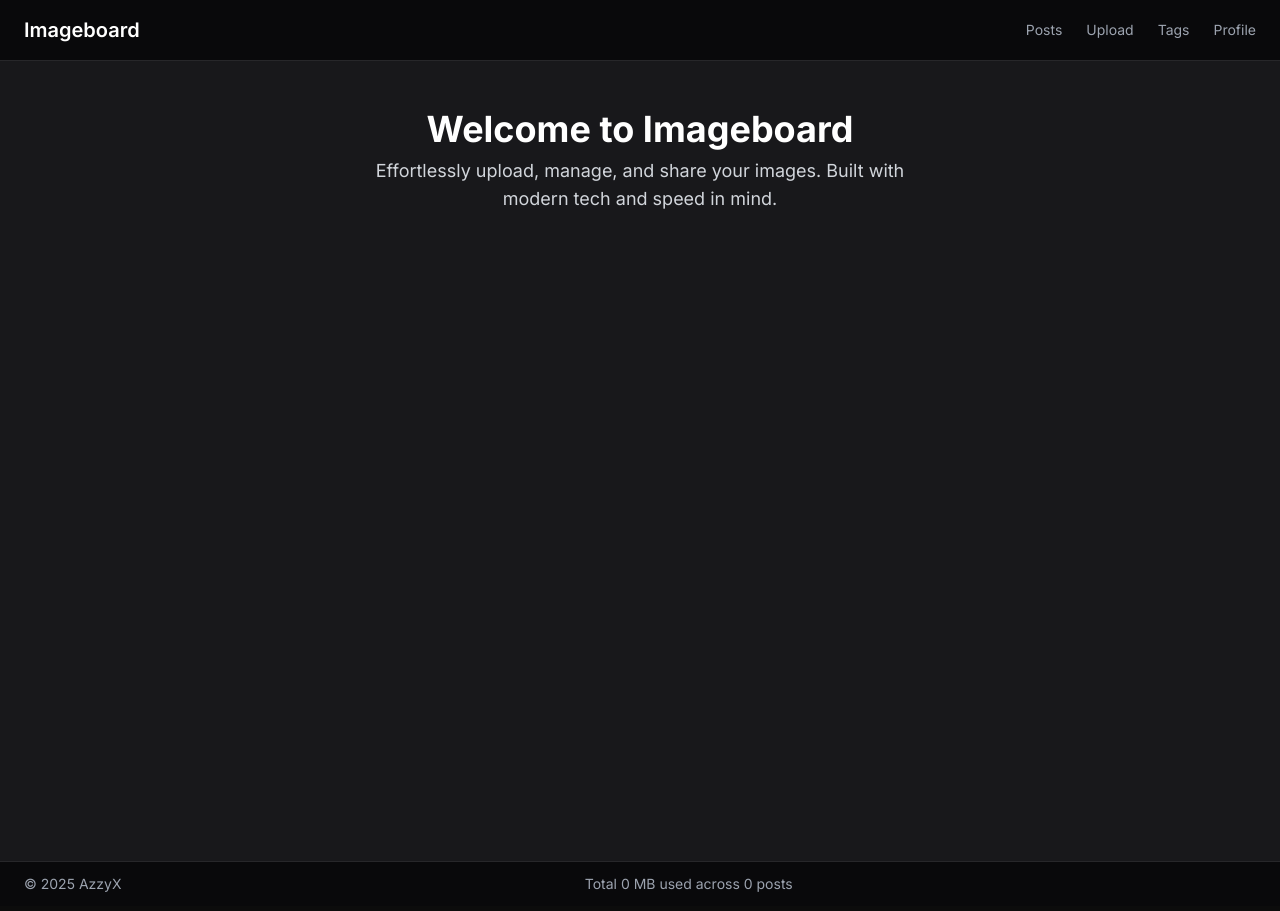
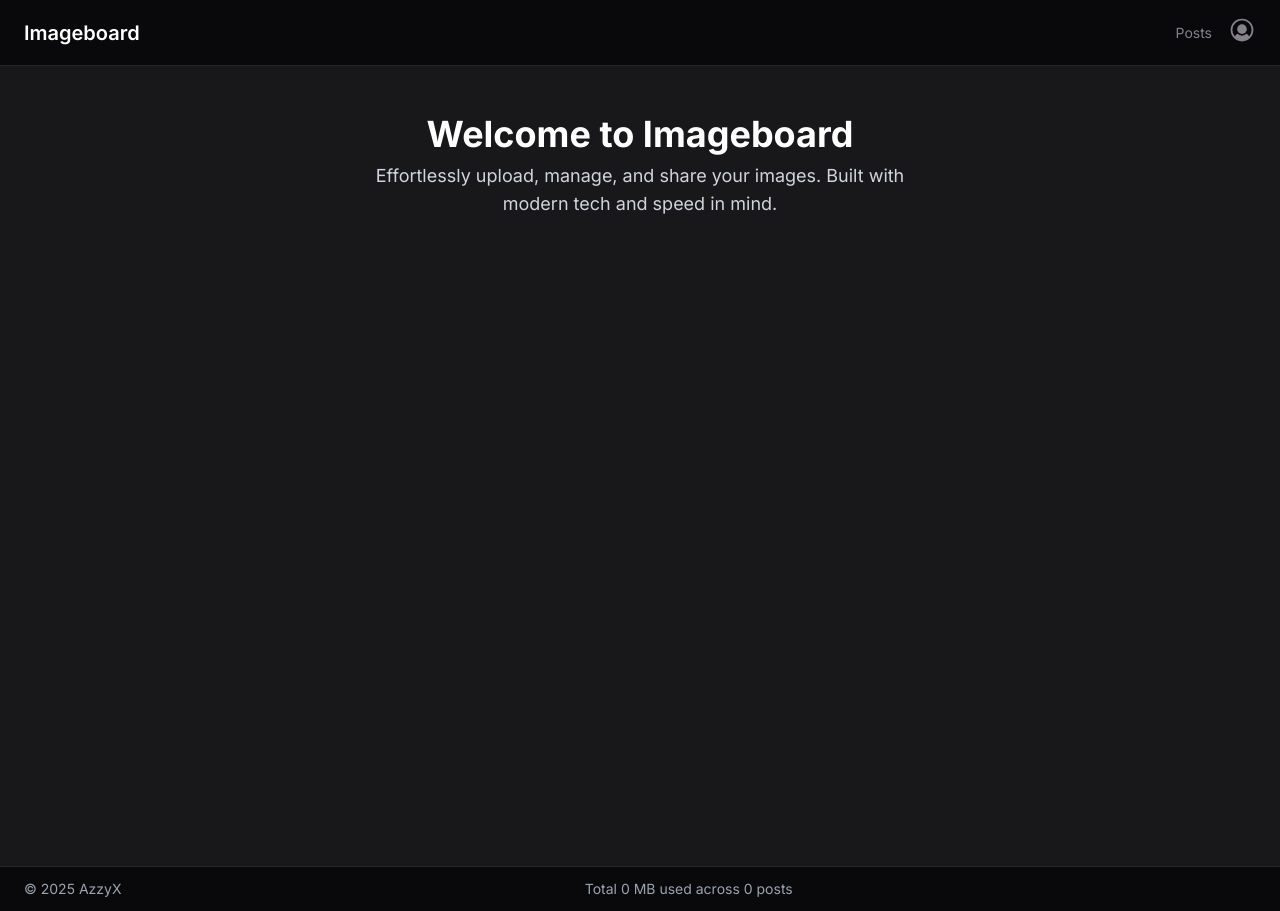
Before and after one commit to WWYDF/BooruParty, a Next.js app in the folder frontend/: page / in a window 1280 px wide. Built offline with nearby package versions, Linux system fonts and the light colour scheme; no server answers; the database is empty.

Commit message:
navbar overhaul pt 1

```diff
--- a/frontend/src/app/api/users/self/route.ts
+++ b/frontend/src/app/api/users/self/route.ts
@@ -9,6 +9,22 @@ export async function GET() {
   const session = await auth();
 
   if (!session?.user) {
+    if (process.env.GUEST_VIEWING == "true") {
+      const empty = {
+        role: {
+          id: -1,
+          name: "GUEST",
+          permissions: [
+            {
+              id: 24,
+              name: "posts_view"
+            }
+          ]
+        }
+      }
+
+      return NextResponse.json(empty);
+    }
     return new NextResponse('Unauthorized', { status: 401 });
   }
 
@@ -16,18 +32,27 @@ export async function GET() {
 
   const user = await prisma.user.findUnique({
     where: { id: userId },
-    include: {
-      preferences: true,
+    select: {
+      id: true,
+      email: true,
+      username: true,
+      avatar: true,
+      description: true,
+      lastLogin: true,
+      createdAt: true,
+      preferences: {
+        select: {
+          layout: true,
+          theme: true,
+          postsPerPage: true,
+        }
+      },
       role: {
         include: {
-          permissions: {
-            select: {
-              name: true
-            }
-          }
+          permissions: true
         }
-      }
-    },
+      },
+    }
   });
 
   return NextResponse.json({
--- a/frontend/src/app/layout.tsx
+++ b/frontend/src/app/layout.tsx
@@ -38,8 +38,8 @@ export default function RootLayout({
     <html lang="en">
       <head />
       <body className={`${inter.className} min-h-screen flex flex-col`}>
-        <Navbar />
         <AuthProvider>
+          <Navbar />
           <ToastProvider>
             <main className="flex-grow">
               {children}
--- a/frontend/src/components/clientSide/Navbar.tsx
+++ b/frontend/src/components/clientSide/Navbar.tsx
@@ -1,9 +1,54 @@
 'use client';
 
 import Link from 'next/link';
-import { motion } from 'framer-motion';
+import { useEffect, useRef, useState } from 'react';
+import { motion, AnimatePresence } from 'framer-motion';
+import { UserCircle } from 'phosphor-react';
+
+type UserInfo = {
+  id: string;
+  username: string;
+  avatar: string;
+  role: {
+    name: string;
+    permissions: { name: string }[];
+  };
+};
 
 export default function Navbar() {
+  const [user, setUser] = useState<UserInfo | null>(null);
+  const [dropdownOpen, setDropdownOpen] = useState(false);
+  const dropdownRef = useRef<HTMLDivElement>(null);
+
+  useEffect(() => {
+    fetch('/api/users/self')
+      .then((res) => res.ok ? res.json() : null)
+      .then((data) => {
+        if (data && data.username) {
+          setUser(data); // logged-in user
+        } else if (data?.role?.name === "GUEST") {
+          setUser(data); // treat as guest with permissions
+        } else {
+          setUser(null); // fallback
+        }
+      });
+  }, []);
+
+  useEffect(() => {
+    const handleClickOutside = (e: MouseEvent) => {
+      if (
+        dropdownRef.current &&
+        !dropdownRef.current.contains(e.target as Node)
+      ) {
+        setDropdownOpen(false);
+      }
+    };
+    document.addEventListener("mousedown", handleClickOutside);
+    return () => document.removeEventListener("mousedown", handleClickOutside);
+  }, []);
+
+  const hasPerm = (perm: string) => user?.role?.permissions?.some((p) => p.name === perm);
+
   return (
     <motion.nav
       initial={{ y: -20, opacity: 0 }}
@@ -14,11 +59,67 @@ export default function Navbar() {
       <Link href="/" className="text-xl font-semibold text-white">
         Imageboard
       </Link>
-      <div className="flex gap-6 text-sm text-gray-400">
+
+      <div className="flex gap-4 items-center text-sm text-subtle">
         <Link href="/posts" className="hover:text-white transition">Posts</Link>
-        <Link href="/upload" className="hover:text-white transition">Upload</Link>
-        <Link href="/dashboard/tags" className="hover:text-white transition">Tags</Link>
-        <Link href="/profile" className="hover:text-white transition">Profile</Link>
+        {hasPerm('post_create') && (
+          <Link href="/upload" className="hover:text-white transition">Upload</Link>
+        )}
+        {hasPerm('dashboard_view') && (
+          <Link href="/dashboard" className="hover:text-white transition">Dashboard</Link>
+        )}
+        {hasPerm("posts_view") && (
+          <Link href="/users" className="hover:text-white transition">
+            Users
+          </Link>
+        )}
+
+        {/* Avatar or Login/Register */}
+        {user?.username && user.avatar ? (
+          <Link href={`/profile`}>
+            <img
+              src={user.avatar}
+              alt={user.username}
+              className="w-8 h-8 rounded-full object-cover border border-zinc-700 hover:border-accent transition"
+            />
+          </Link>
+        ) : (
+          <div className="relative" ref={dropdownRef}>
+            <button
+              onClick={() => setDropdownOpen((v) => !v)}
+              className="text-subtle hover:text-accent transition focus:outline-none"
+            >
+              <UserCircle size={28} weight="fill" />
+            </button>
+
+            <AnimatePresence>
+              {dropdownOpen && (
+                <motion.div
+                  initial={{ opacity: 0, y: -4 }}
+                  animate={{ opacity: 1, y: 0 }}
+                  exit={{ opacity: 0, y: -4 }}
+                  transition={{ duration: 0.15 }}
+                  className="absolute right-0 mt-2 bg-zinc-900 border border-zinc-700 rounded-md shadow-md z-50 min-w-[120px]"
+                >
+                  <Link
+                    href="/login"
+                    onClick={() => setDropdownOpen(false)}
+                    className="block px-4 py-2 text-sm hover:bg-zinc-800"
+                  >
+                    Login
+                  </Link>
+                  <Link
+                    href="/register"
+                    onClick={() => setDropdownOpen(false)}
+                    className="block px-4 py-2 text-sm hover:bg-zinc-800"
+                  >
+                    Register
+                  </Link>
+                </motion.div>
+              )}
+            </AnimatePresence>
+          </div>
+        )}
       </div>
     </motion.nav>
   );
```
